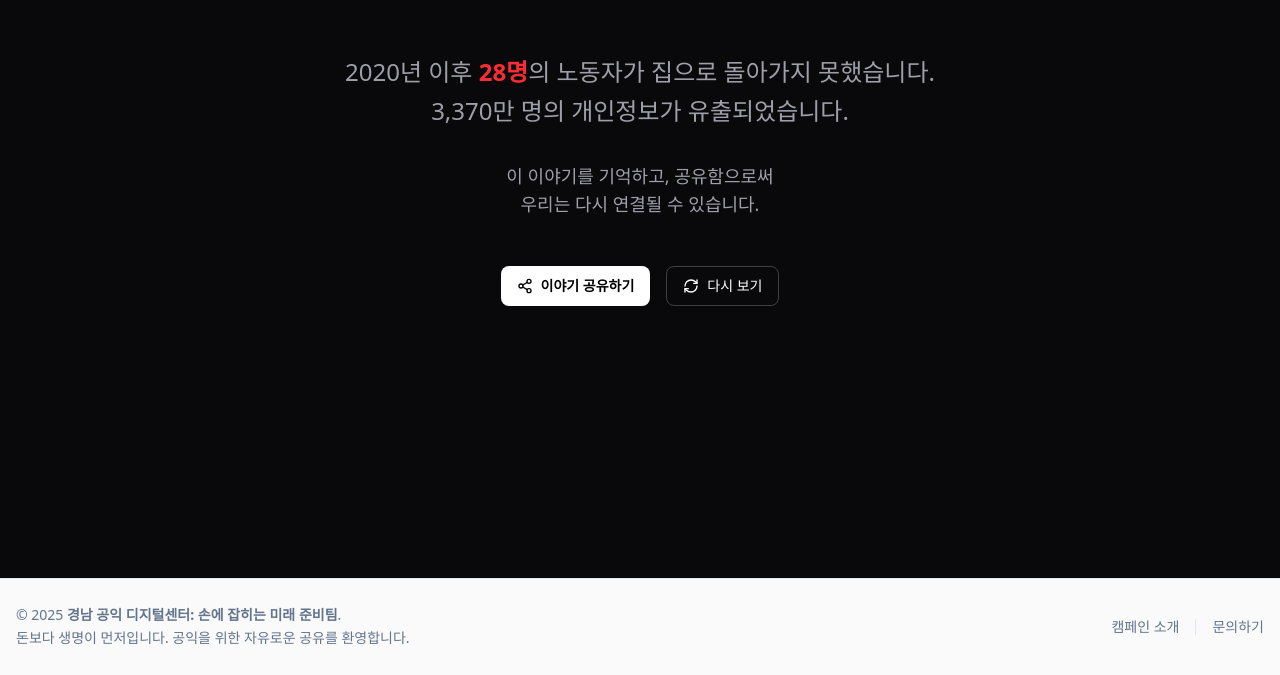
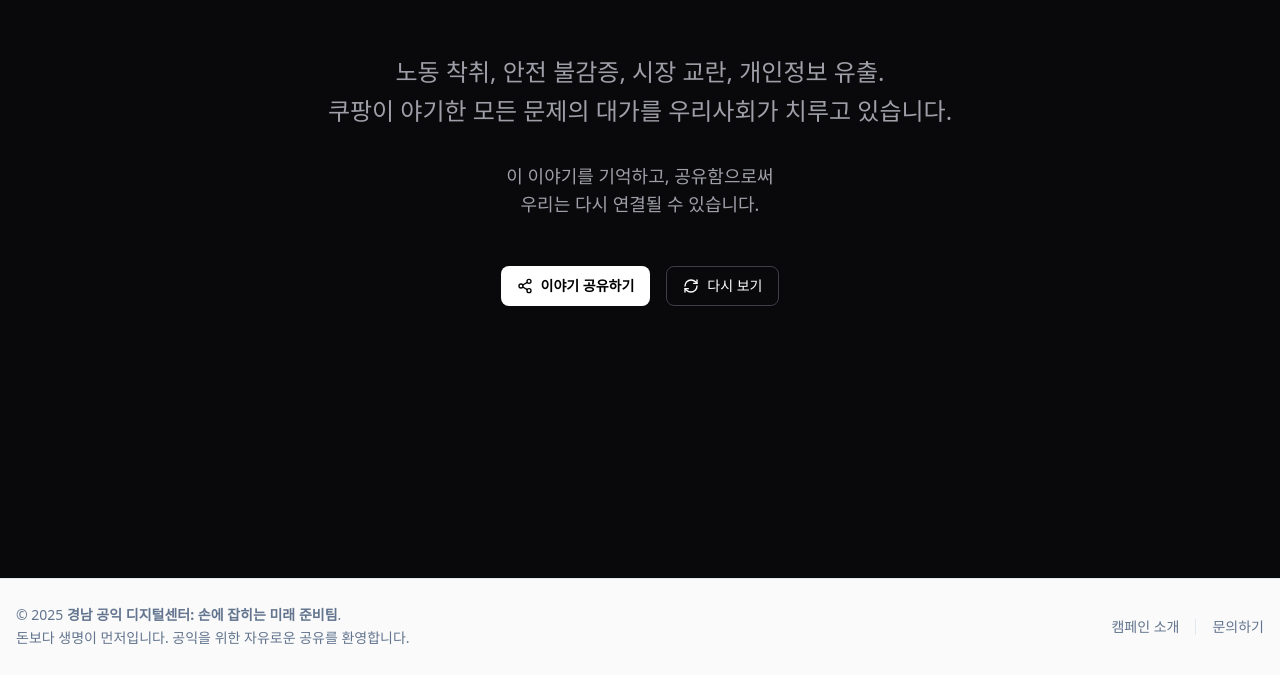
Before and after one commit to learn-slowly/coupang-out, a Next.js app: page /loss in a window 1280 px wide. Shown: the part 5087-5762 px from the top of the page. Built offline with nearby package versions, Linux system fonts and the light colour scheme.

Commit message:
style: Loss 페이지 아웃트로 문구 수정

```diff
--- a/app/loss/components/outro.tsx
+++ b/app/loss/components/outro.tsx
@@ -50,8 +50,8 @@
                     transition={{ duration: 1 }}
                 >
                     <p className="text-xl md:text-2xl text-zinc-400 font-light leading-relaxed">
-                        2020년 이후 <span className="text-red-500 font-bold">28명</span>의 노동자가 집으로 돌아가지 못했습니다.<br />
-                        3,370만 명의 개인정보가 유출되었습니다.
+                        노동 착취, 안전 불감증, 시장 교란, 개인정보 유출.<br />
+                        쿠팡이 야기한 모든 문제의 대가를 우리사회가 치루고 있습니다.
                     </p></motion.h2>
 
                 <motion.p
```
